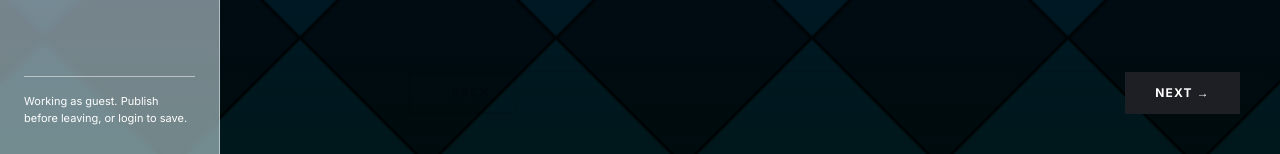
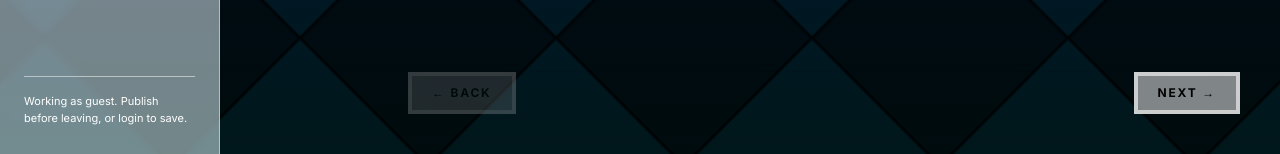
Before and after one commit to edward-lemonade/SingXD, a Next.js app in the folder frontend/: page /create in a window 1280 px wide. Shown: the part 646-800 px from the top of the page. Built offline with nearby package versions, Linux system fonts and the light colour scheme; no server answers.

Commit message:
aesthetics finished

```diff
--- a/frontend/src/app/(main)/browse/BrowsePageClient.tsx
+++ b/frontend/src/app/(main)/browse/BrowsePageClient.tsx
@@ -8,6 +8,8 @@ import * as ChartAPI from '@/src/lib/api/ChartAPI';
 import { PublicChart } from '@/src/lib/types/models';
 import { Card } from '@/src/components/Card/Card';
 import { Button } from '@/src/components/Button/Button';
+import ArrowBackIosNewIcon from '@mui/icons-material/ArrowBackIosNew';
+import ArrowForwardIosIcon from '@mui/icons-material/ArrowForwardIos';
 
 const PAGE_SIZE = 12;
 
@@ -75,7 +77,7 @@ export default function BrowsePageClient({ initialData }: BrowsePageClientProps)
                     borderless
                     variant='dark'
                 >
-                    ←
+                    <ArrowBackIosNewIcon/>
                 </Button>
                 <span className="font-semibold text-black">
                     {page} / {totalPages}
@@ -87,7 +89,7 @@ export default function BrowsePageClient({ initialData }: BrowsePageClientProps)
                     borderless
                     variant='dark'
                 >
-                    →
+                    <ArrowForwardIosIcon/>
                 </Button>
             </div>
         </div>
--- a/frontend/src/app/create/CreatePageClient.tsx
+++ b/frontend/src/app/create/CreatePageClient.tsx
@@ -9,6 +9,7 @@ import Sidebar from './components/Sidebar/Sidebar';
 import { useDraftForm } from './useDraftForm';
 import { User } from '@/src/lib/types/models';
 import Wallpaper from '@/src/components/Wallpaper/Wallpaper';
+import { Button } from '@/src/components/Button/Button';
 
 export type StepId = 1 | 2 | 3 | 4;
 
@@ -164,47 +165,22 @@ export default function CreateClient({ currentUser: user, initialDraftUuid }: Cr
 
                         {/* bottom nav */}
                         <div style={{ display: 'flex', justifyContent: 'space-between', borderTop: '2px solid rgba(0,0,0,0.08)' }}>
-                            <button
+                            <Button
                                 onClick={() => setCurrentStep(s => Math.max(1, s - 1) as StepId)}
                                 disabled={currentStep === 1}
-                                style={{
-                                    padding: '10px 24px',
-                                    fontFamily: 'var(--font-wide)',
-                                    fontWeight: 700,
-                                    fontSize: 12,
-                                    letterSpacing: '0.1em',
-                                    textTransform: 'uppercase',
-                                    background: 'transparent',
-                                    border: '2px solid rgba(0,0,0,0.2)',
-                                    color: 'rgba(0,0,0,0.5)',
-                                    cursor: 'pointer',
-                                    opacity: currentStep === 1 ? 0.3 : 1,
-                                    transition: 'all 0.15s ease',
-                                }}
+                                borderless
                             >
                                 ← Back
-                            </button>
+                            </Button>
 
-                            {currentStep < 4 && (
-                                <button
-                                    onClick={() => setCurrentStep(s => Math.min(4, s + 1) as StepId)}
-                                    style={{
-                                        padding: '10px 28px',
-                                        fontFamily: 'var(--font-wide)',
-                                        fontWeight: 700,
-                                        fontSize: 12,
-                                        letterSpacing: '0.1em',
-                                        textTransform: 'uppercase',
-                                        background: 'var(--color-dark-base)',
-                                        border: '2px solid var(--color-dark-base)',
-                                        color: '#fff',
-                                        cursor: 'pointer',
-                                        transition: 'all 0.15s ease',
-                                    }}
-                                >
-                                    Next →
-                                </button>
-                            )}
+
+                            <Button
+                                onClick={() => setCurrentStep(s => Math.min(4, s + 1) as StepId)}
+                                disabled={currentStep === 4}
+                                borderless
+                            >
+                                Next →
+                            </Button>
                         </div>
                     </div>
                 </div>
--- a/frontend/src/app/create/components/ChartTimingEditor/ChartTimingEditor.tsx
+++ b/frontend/src/app/create/components/ChartTimingEditor/ChartTimingEditor.tsx
@@ -1,5 +1,4 @@
 import { SetStateAction, useEffect, useRef } from 'react';
-import Card from '@/src/components/Card';
 import { Timing } from '@/src/lib/types/models';
 import Region, { DragMode } from './Region';
 import { useWaveSurfer } from './hooks/useWavesurfer';
@@ -141,7 +140,7 @@ function ChartTimingEditor({
                     <div className="flex flex-col gap-2 justify-center grow">
                         <button
                             onClick={togglePlayPause}
-                            className="w-12 h-12 rounded-full bg-green-400 hover:bg-green-500 flex items-center justify-center transition-colors"
+                            className="w-12 h-12 rounded-full bg-green-400 hover:bg-green-500 flex items-center justify-center transition-colors shadow-lg cursor-pointer"
                             aria-label={isPlaying ? 'Pause' : 'Play'}
                         >
                             {!isPlaying ? <PlayArrowIcon /> : <PauseIcon />}
@@ -152,7 +151,7 @@ function ChartTimingEditor({
 
             {/* Content */}
             <div
-                className="flex flex-col grow"
+                className="flex flex-col grow border-black border-2"
                 tabIndex={0}
                 onKeyDown={e => {
                     if (e.code === 'Space') {
--- a/frontend/src/app/create/components/ChartTimingEditor/Region.tsx
+++ b/frontend/src/app/create/components/ChartTimingEditor/Region.tsx
@@ -108,7 +108,7 @@ export default function Region({
                     top: `${topPercent}%`,
                     left: 4,
                     fontWeight: selected ? 600 : 400,
-                    color: selected ? '#713f12' : 'inherit',
+                    color: selected ? '#713f12' : '#000000',
                 }}
             >
                 {text}
--- a/frontend/src/app/create/steps/LyricsStep.tsx
+++ b/frontend/src/app/create/steps/LyricsStep.tsx
@@ -89,7 +89,7 @@ export default function LyricsStep({
 
             {/* Timing editor */}
             <Card label="Timing Editor">
-                <div style={{ padding: '24px 24px 20px' }}>
+                <div style={{ padding: '0px 24px 20px' }}>
                     <div style={{ display: 'flex', alignItems: 'flex-end', justifyContent: 'space-between', marginBottom: 16 }}>
 
                         {/* vocals toggle */}
```
Also changed, not shown: frontend/src/app/create/steps/AudioStep.tsx (+25 -16 lines).
